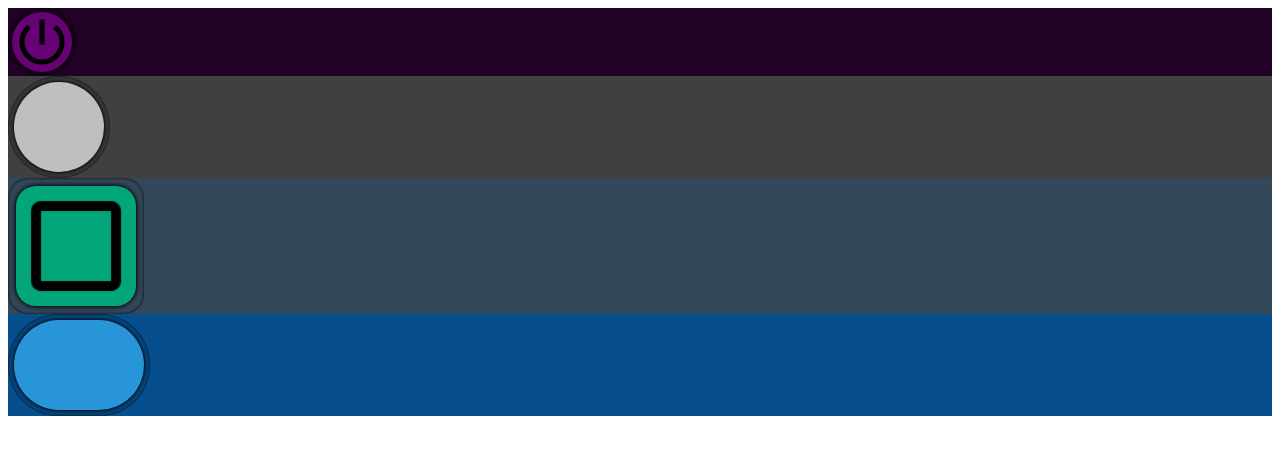
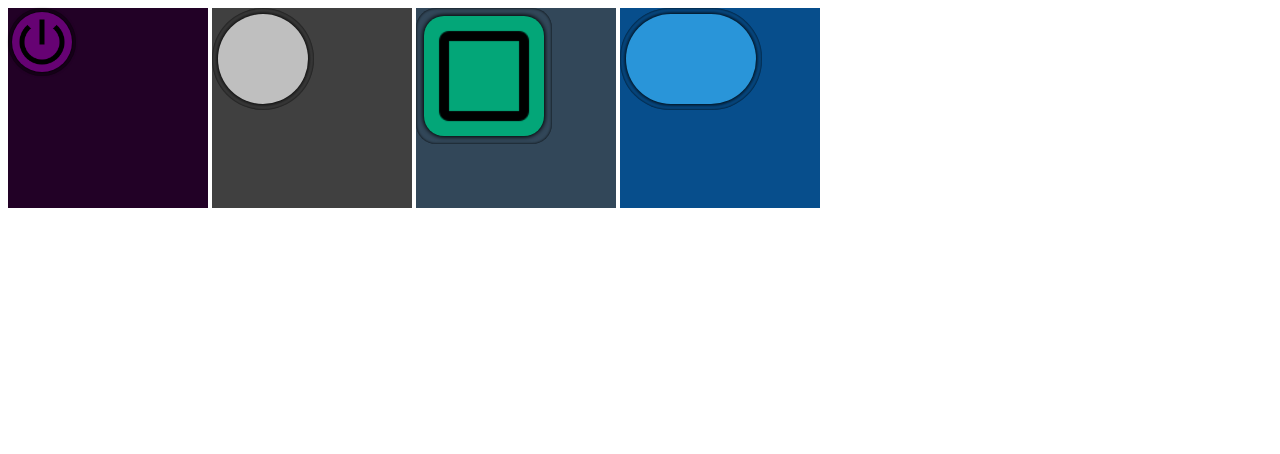
Before and after one commit to ninaiavid/Switch-Buttons, a plain HTML site: page index.html in a window 1280 px wide. Drawn offline with Linux system fonts and the light colour scheme.

Commit message:
Add files via upload

```diff
--- a/index.html
+++ b/index.html
@@ -8,25 +8,25 @@
     <link rel="stylesheet" href="style.css">
 </head>
 <body>
-    <div class="theme-neon_bg-5">
+    <div class="theme theme-neon_bg-5">
         <label class="switch_round switch_theme_neon switch_small">
             <input class="switch__checkbox" type="checkbox">
             <div class="switch__icon__power"></div>
         </label>
     </div>
-    <div class="theme-plastic_bg-5">
-        <label class="switch_round switch_theme_plastic switch_md">
+    <div class="theme theme-plastic_bg-5">
+        <label class=" theme switch_round switch_theme_plastic switch_md">
             <input class="switch__checkbox" type="checkbox">
             <div class="switch__icon__radio"></div>
         </label>
     </div>
-    <div class="theme-green_bg-5">
+    <div class=" theme theme-green_bg-5">
         <label class="switch_square switch_theme_green switch_large">
             <input class="switch__checkbox" type="checkbox">
             <div class="switch__icon__checkbox"></div>
         </label>
     </div>
-    <div class="theme-blue_bg-5">
+    <div class=" theme theme-blue_bg-5">
         <label class="switch_toggle switch_theme_blue">
             <input class="switch__checkbox" type="checkbox">
             <div class="switch__icon__toggle_on"></div>
--- a/style.css
+++ b/style.css
@@ -64,6 +64,12 @@
 }
 .theme-blue_bg-5 {
     background-color: #074E8C;
+}
+
+.theme {
+    width: 200px;
+    height: 200px;
+    display: inline-block;
 }
 
 .switch__checkbox {
```
Also changed, not shown: Result_switch_off.png, Result_switch_on.png.
